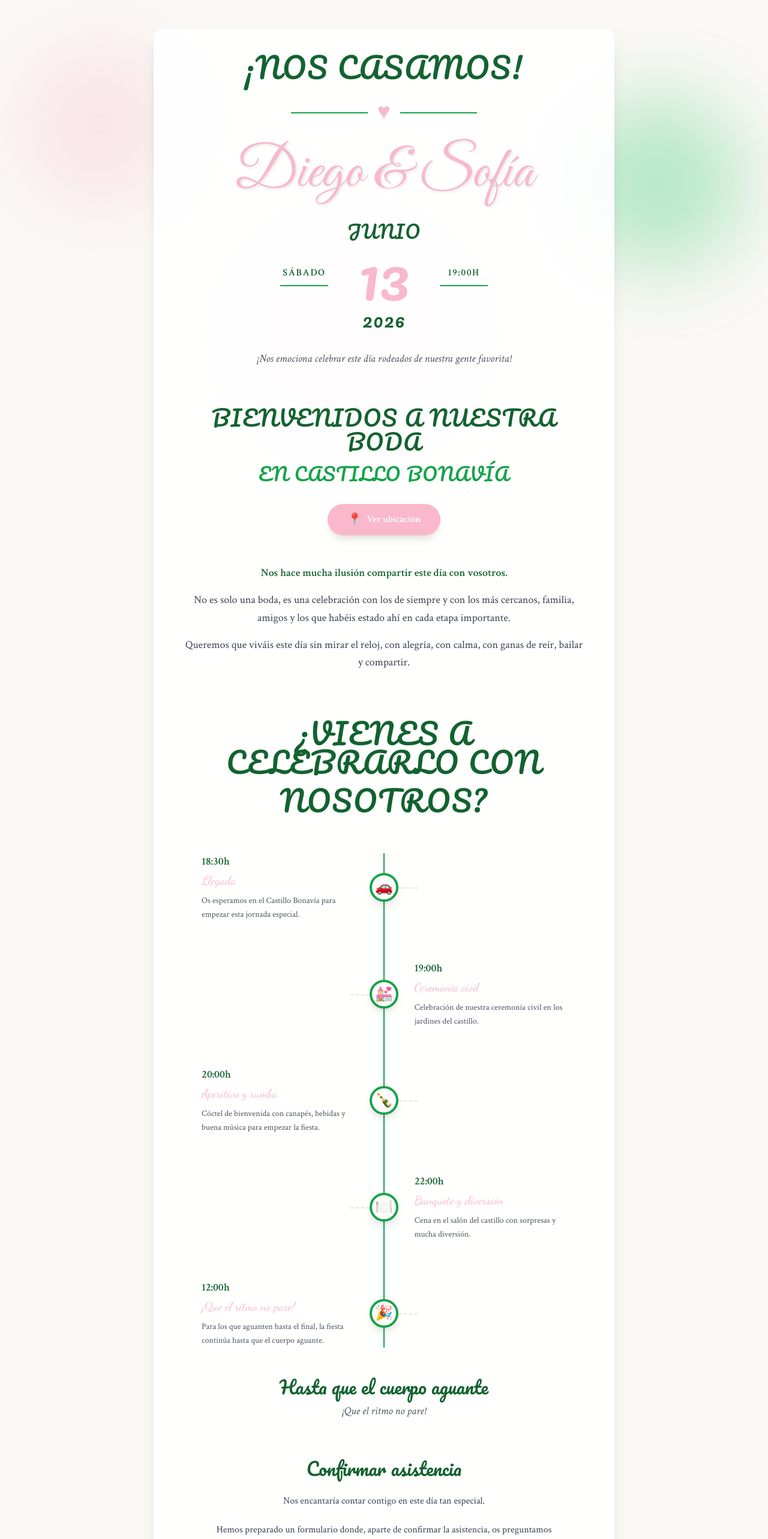
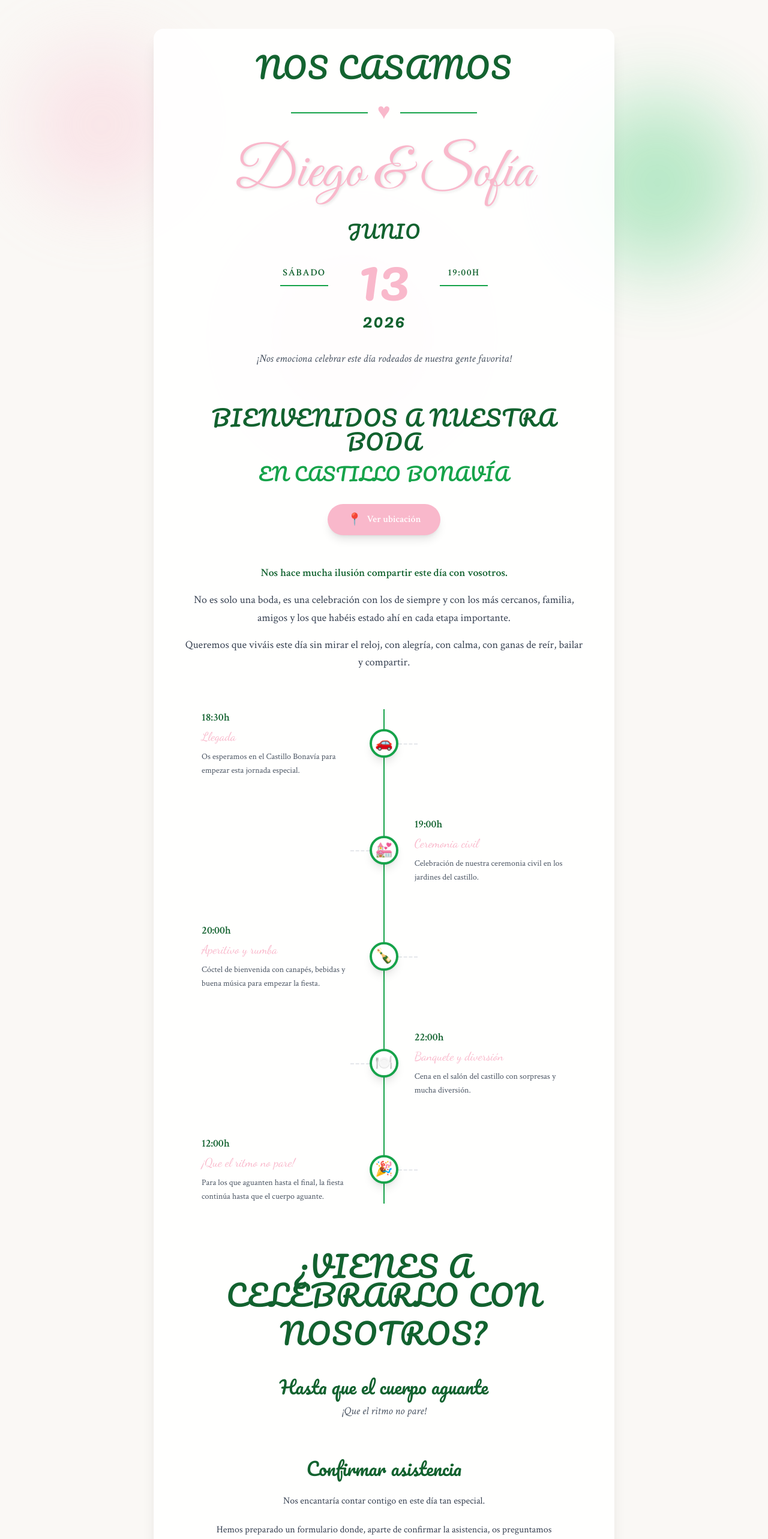
Before and after one commit to diegomorcillod/web-wedding, a React (Vite) app: page / in a window 1280 px wide. Shown: the top 2565 px of the page at 60% size. Built offline with nearby package versions, Linux system fonts and the light colour scheme; a web font is replaced by a local one.

Commit message:
feat: agregar título a la sección de timeline y ajustar texto en Hero

```diff
--- a/src/App.tsx
+++ b/src/App.tsx
@@ -48,16 +48,6 @@ const App: React.FC = () => {
           <Hero />
           <IntroSection />
 
-          {/* Título de la sección de timeline */}
-          <div className="text-center mt-20 mb-12">
-            <h2 className="text-4xl sm:text-5xl font-script text-wedding-green-700 uppercase tracking-wider mb-4">
-              ¿Vienes a celebrarlo con
-            </h2>
-            <h2 className="text-4xl sm:text-5xl font-script text-wedding-green-700 uppercase tracking-wider">
-              nosotros?
-            </h2>
-          </div>
-
           <TimelineSection />
           <RSVPSection />
           <InfoGridSection />
--- a/src/components/Hero.tsx
+++ b/src/components/Hero.tsx
@@ -5,7 +5,7 @@ const Hero: React.FC = () => {
     <section className="text-center">
       {/* ¡NOS CASAMOS! - Grande y con efectos */}
       <h2 className="text-3xl sm:text-4xl md:text-5xl font-script text-wedding-green-700 mb-8 tracking-wider uppercase animate-pulse">
-        ¡Nos casamos!
+        NOS CASAMOS
       </h2>
 
       {/* Líneas con corazón en el centro */}
--- a/src/components/TimelineSection.tsx
+++ b/src/components/TimelineSection.tsx
@@ -111,6 +111,16 @@ const TimelineSection: React.FC = () => {
         })}
       </div>
 
+      {/* Título ¿Vienes a celebrarlo con nosotros? */}
+      <div className="text-center mt-20 mb-12">
+        <h2 className="text-3xl sm:text-4xl md:text-5xl font-script text-wedding-green-700 uppercase tracking-wider mb-4">
+          ¿Vienes a celebrarlo con
+        </h2>
+        <h2 className="text-3xl sm:text-4xl md:text-5xl font-script text-wedding-green-700 uppercase tracking-wider">
+          nosotros?
+        </h2>
+      </div>
+
       {/* Mensaje final */}
       <div className="text-center mt-12 animate-fade-in">
         <p className="text-2xl sm:text-3xl font-script text-wedding-green-700 mb-2">
```
